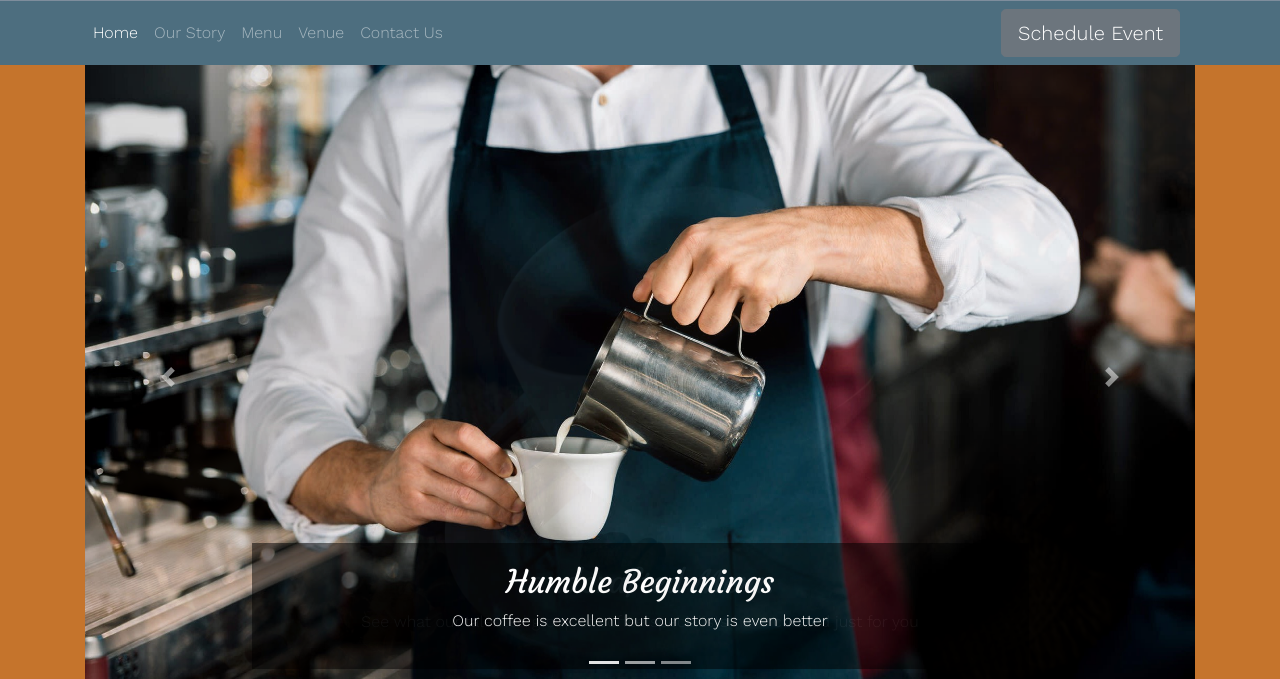
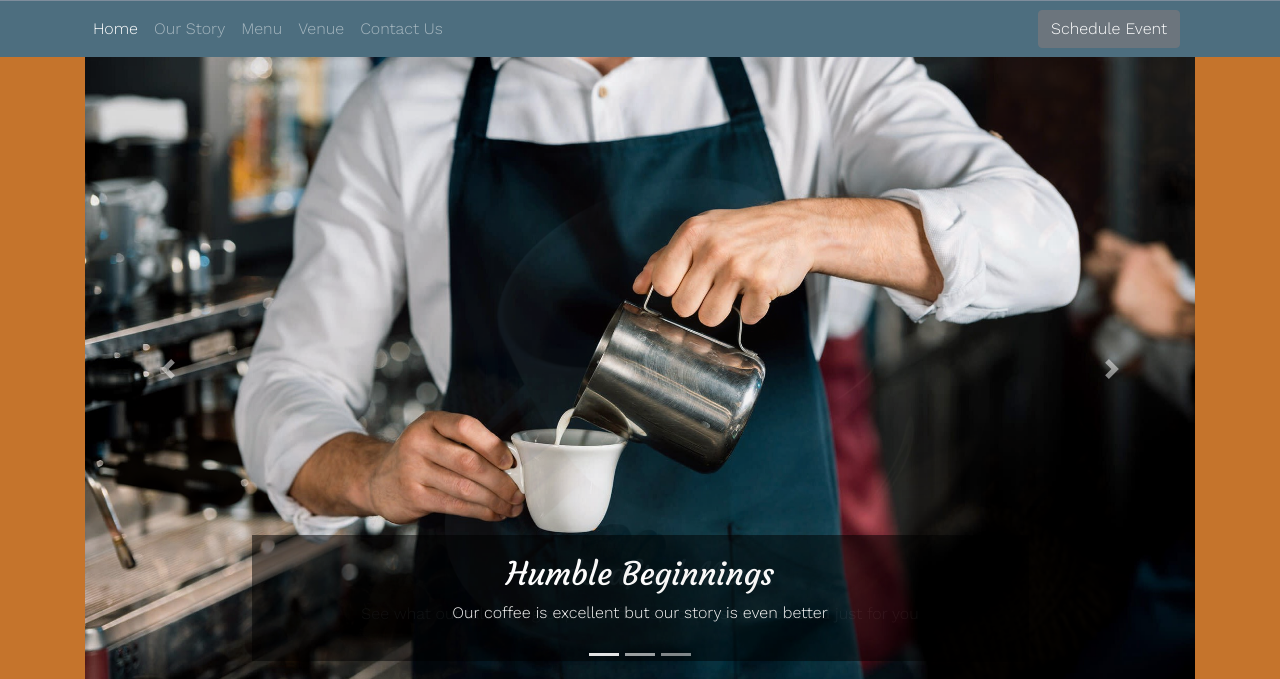
Before and after one commit to wacwestley/BSProject, a website: page homePage.html in a window 1280 px wide. Shown: the part 150-829 px from the top of the page. Drawn offline with nearby package versions, Linux system fonts and the light colour scheme.

```diff
--- a/homePage.html
+++ b/homePage.html
@@ -13,6 +13,7 @@
 
     <title>Cafe Cervantes</title>
 </head>
+
 <body>
     <header>
         <div class="jumbotron jumbotron-fluid">
@@ -25,6 +26,8 @@
                 </div>
             </div>
         </div>
+    </header>
+
     <nav class="navbar navbar-expand-md navbar-dark sticky-top">
         <div class="container">
             <button class="navbar-toggler" type="button" data-toggle="collapse" data-target="#cafeNav">
@@ -40,7 +43,7 @@
                 </ul>
             </div>
             <div class="col-4">
-                    <a role="button" class="btn btn-secondary btn-lg float-right" data-toggle="modal" data-target="#eventModal">Schedule Event</a>
+                <a role="button" class="btn btn-secondary btn-md float-right" data-toggle="modal" data-target="#eventModal">Schedule Event</a>
             </div>
         </div>
     </nav>
@@ -107,7 +110,6 @@
             </div>
         </div>
     </div>
-    </header>
 
     <div class="container">
         <div class="row row-content">
```
Also changed, not shown: contactUs.html (+5 -2 lines), menu.html (+5 -2 lines), ourStory.html (+5 -2 lines), venue.html (+5 -2 lines). Lines whose indentation alone changed are shown as unchanged.
